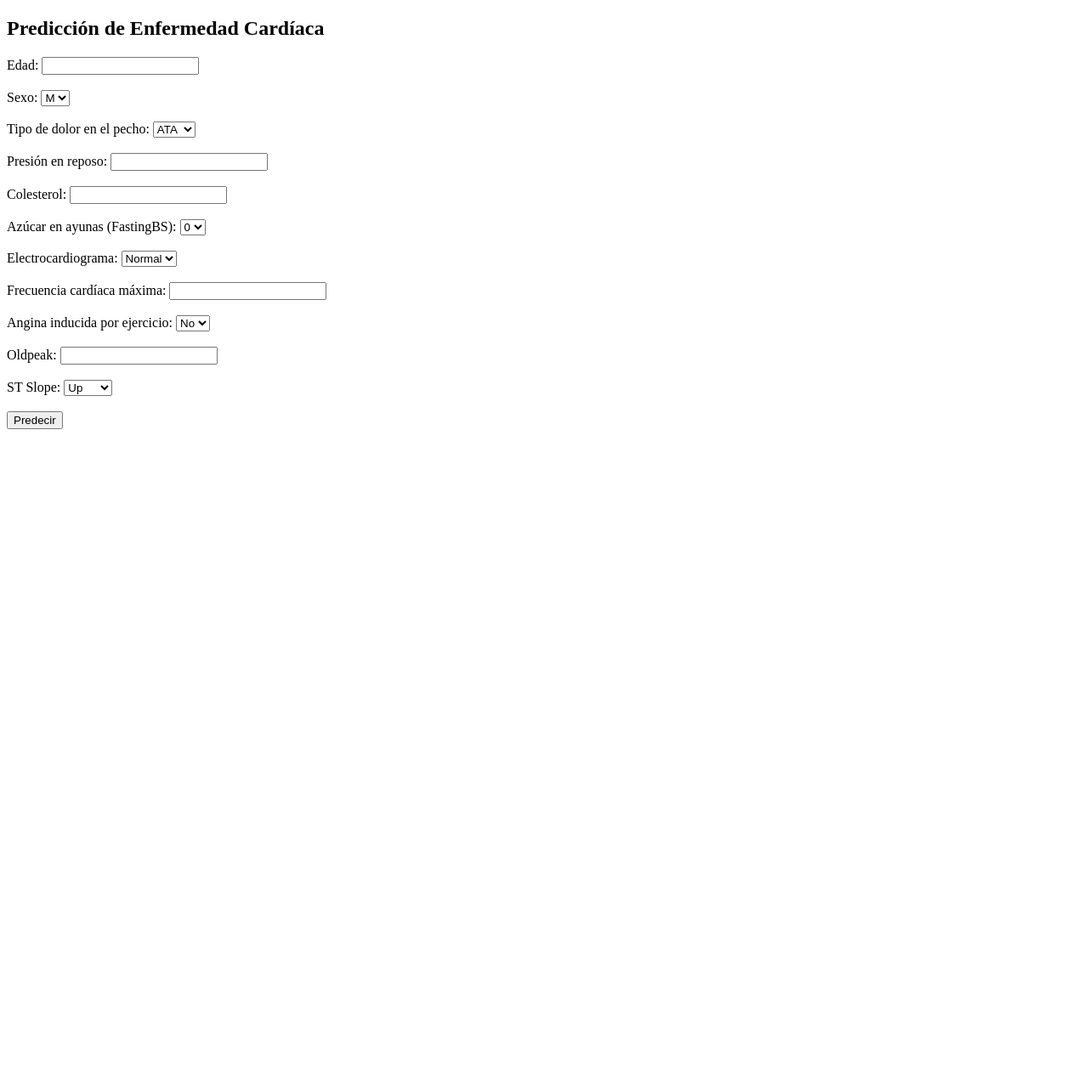
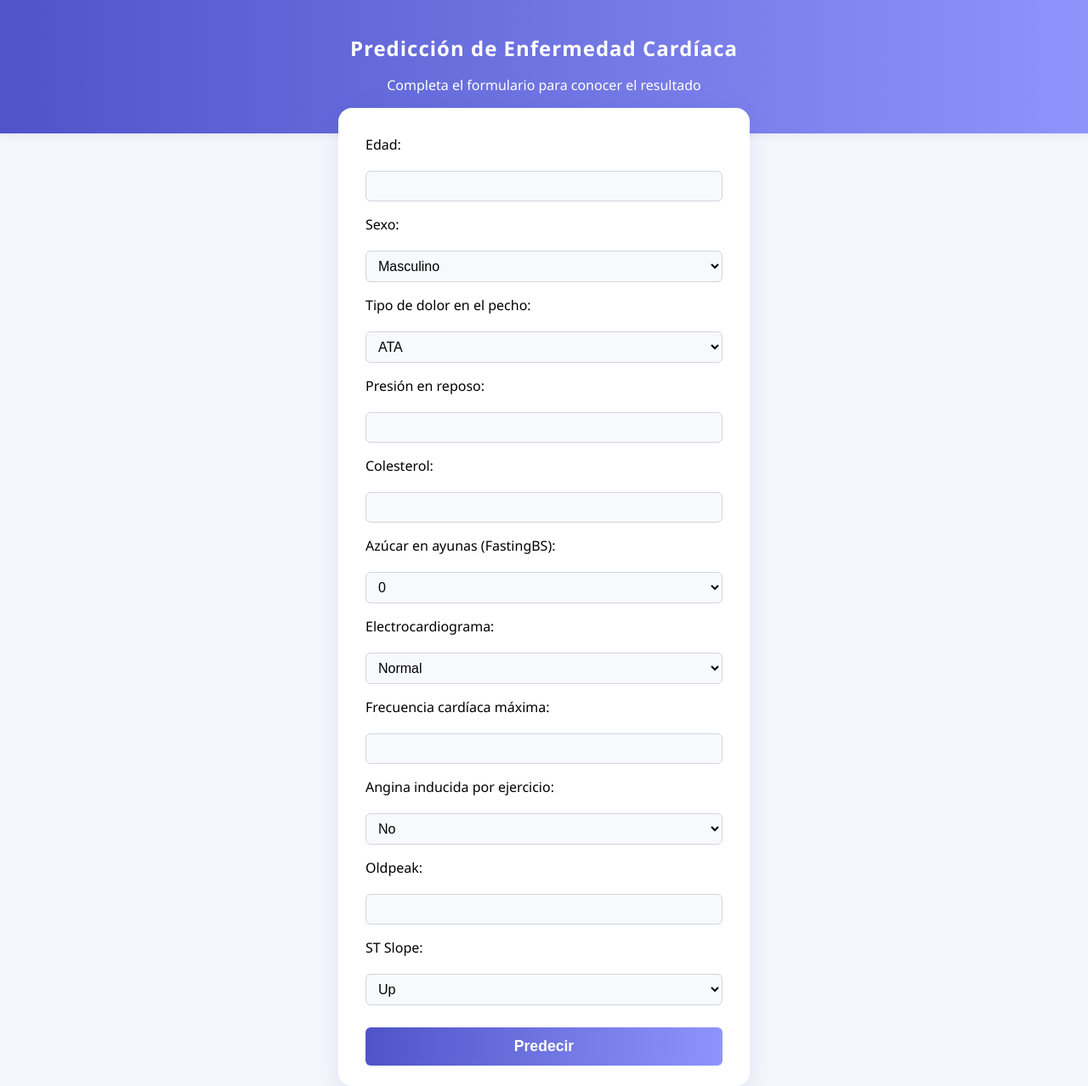
Before and after one commit to natalfgom/FlaksApi, a Flask app: page / in a window 1280 px wide. Shown: the whole page at 85% size. Before the commit the page ends 505 px from the top, so only its background shows below. Run offline with Flask 3, Linux system fonts and the light colour scheme; parts of the project's set-up code (start-up, migrations or seed data) failed here and were passed over.

Commit message:
Mejorar el diseño del formulario con un estilo elegante y degradado

```diff
--- a/templates/formulario.html
+++ b/templates/formulario.html
@@ -2,55 +2,144 @@
 <html>
 <head>
     <title>Formulario de Predicción</title>
+    <style>
+        body {
+            margin: 0;
+            font-family: 'Segoe UI', Arial, sans-serif;
+            background: #f4f6fb;
+        }
+        .header {
+            background: linear-gradient(90deg, #4e54c8 0%, #8f94fb 100%);
+            color: white;
+            padding: 40px 0 30px 0;
+            text-align: center;
+            box-shadow: 0 2px 8px rgba(78,84,200,0.1);
+        }
+        .container {
+            background: white;
+            max-width: 420px;
+            margin: -30px auto 0 auto;
+            border-radius: 16px;
+            box-shadow: 0 4px 24px rgba(78,84,200,0.13);
+            padding: 32px 32px 24px 32px;
+        }
+        h2 {
+            margin: 0 0 10px 0;
+            font-weight: 600;
+            letter-spacing: 1px;
+        }
+        form {
+            display: flex;
+            flex-direction: column;
+            gap: 16px;
+        }
+        label {
+            font-weight: 500;
+            margin-bottom: 4px;
+        }
+        input[type="number"], select {
+            padding: 8px 10px;
+            border: 1px solid #d1d5db;
+            border-radius: 6px;
+            font-size: 1em;
+            background: #f8f9fd;
+            transition: border 0.2s;
+        }
+        input[type="number"]:focus, select:focus {
+            border: 1.5px solid #4e54c8;
+            outline: none;
+        }
+        input[type="submit"] {
+            background: linear-gradient(90deg, #4e54c8 0%, #8f94fb 100%);
+            color: white;
+            border: none;
+            border-radius: 6px;
+            padding: 12px;
+            font-size: 1.1em;
+            font-weight: 600;
+            cursor: pointer;
+            margin-top: 10px;
+            transition: background 0.2s;
+        }
+        input[type="submit"]:hover {
+            background: linear-gradient(90deg, #8f94fb 0%, #4e54c8 100%);
+        }
+        .resultado {
+            margin-top: 24px;
+            text-align: center;
+            font-size: 1.15em;
+            font-weight: 500;
+            color: #4e54c8;
+        }
+    </style>
 </head>
 <body>
+    <div class="header">
         <h2>Predicción de Enfermedad Cardíaca</h2>
+        <p>Completa el formulario para conocer el resultado</p>
+    </div>
+    <div class="container">
         <form method="post">
-        Edad: <input type="number" name="Age" required><br><br>
-        Sexo:
+            <label>Edad:</label>
+            <input type="number" name="Age" required>
+
+            <label>Sexo:</label>
             <select name="Sex">
-            <option value="M">M</option>
-            <option value="F">F</option>
-        </select><br><br>
-        Tipo de dolor en el pecho:
+                <option value="M">Masculino</option>
+                <option value="F">Femenino</option>
+            </select>
+
+            <label>Tipo de dolor en el pecho:</label>
             <select name="ChestPainType">
                 <option value="ATA">ATA</option>
                 <option value="NAP">NAP</option>
                 <option value="ASY">ASY</option>
                 <option value="TA">TA</option>
-        </select><br><br>
-        Presión en reposo: <input type="number" name="RestingBP" required><br><br>
-        Colesterol: <input type="number" name="Cholesterol" required><br><br>
-        Azúcar en ayunas (FastingBS):
+            </select>
+
+            <label>Presión en reposo:</label>
+            <input type="number" name="RestingBP" required>
+
+            <label>Colesterol:</label>
+            <input type="number" name="Cholesterol" required>
+
+            <label>Azúcar en ayunas (FastingBS):</label>
             <select name="FastingBS">
                 <option value="0">0</option>
                 <option value="1">1</option>
-        </select><br><br>
-        Electrocardiograma:
+            </select>
+
+            <label>Electrocardiograma:</label>
             <select name="RestingECG">
                 <option value="Normal">Normal</option>
                 <option value="ST">ST</option>
                 <option value="LVH">LVH</option>
-        </select><br><br>
-        Frecuencia cardíaca máxima: <input type="number" name="MaxHR" required><br><br>
-        Angina inducida por ejercicio:
+            </select>
+
+            <label>Frecuencia cardíaca máxima:</label>
+            <input type="number" name="MaxHR" required>
+
+            <label>Angina inducida por ejercicio:</label>
             <select name="ExerciseAngina">
                 <option value="N">No</option>
                 <option value="Y">Sí</option>
-        </select><br><br>
-        Oldpeak: <input type="number" step="any" name="Oldpeak" required><br><br>
-        ST Slope:
+            </select>
+
+            <label>Oldpeak:</label>
+            <input type="number" step="any" name="Oldpeak" required>
+
+            <label>ST Slope:</label>
             <select name="ST_Slope">
                 <option value="Up">Up</option>
                 <option value="Flat">Flat</option>
                 <option value="Down">Down</option>
-        </select><br><br>
+            </select>
 
             <input type="submit" value="Predecir">
         </form>
-
         {% if prediccion %}
-        <h3>Resultado: {{ prediccion }}</h3>
+            <div class="resultado">Resultado: {{ prediccion }}</div>
         {% endif %}
+    </div>
 </body>
 </html>
```
Lines whose indentation alone changed are shown as unchanged.
